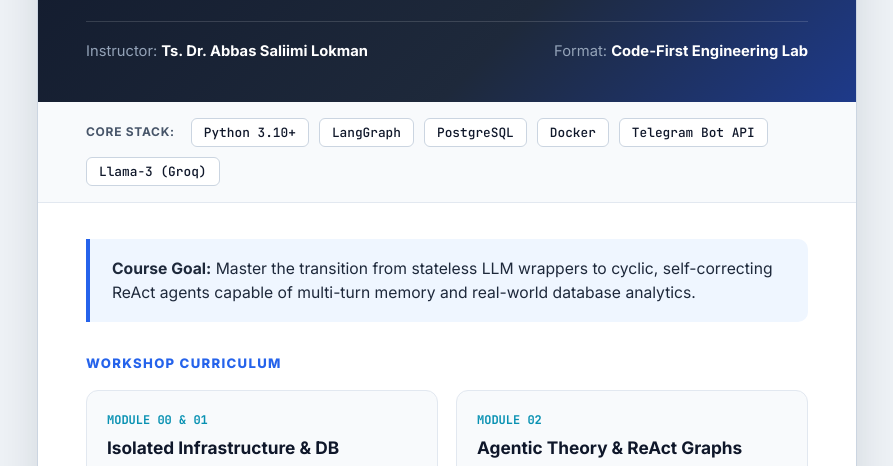
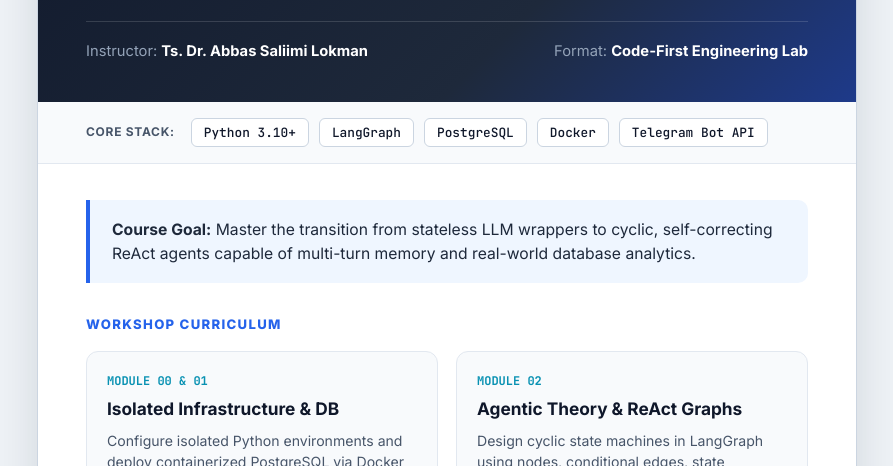
Before and after one commit to abbassaliimi/Agentic-AI-Course, a plain HTML site: page index.html in a window 1280 px wide. Shown: the part 305-771 px from the top of the page, without its empty margins (193-1086 px from the left). Drawn offline with Linux system fonts and the light colour scheme.

Commit message:
Remove Llama-3 (Groq) from index.html
Removed Llama-3 (Groq) pill from the list.

```diff
--- a/index.html
+++ b/index.html
@@ -334,7 +334,6 @@
             <span class="pill">PostgreSQL</span>
             <span class="pill">Docker</span>
             <span class="pill">Telegram Bot API</span>
-            <span class="pill">Llama-3 (Groq)</span>
         </div>
 
         <!-- Body -->
```
